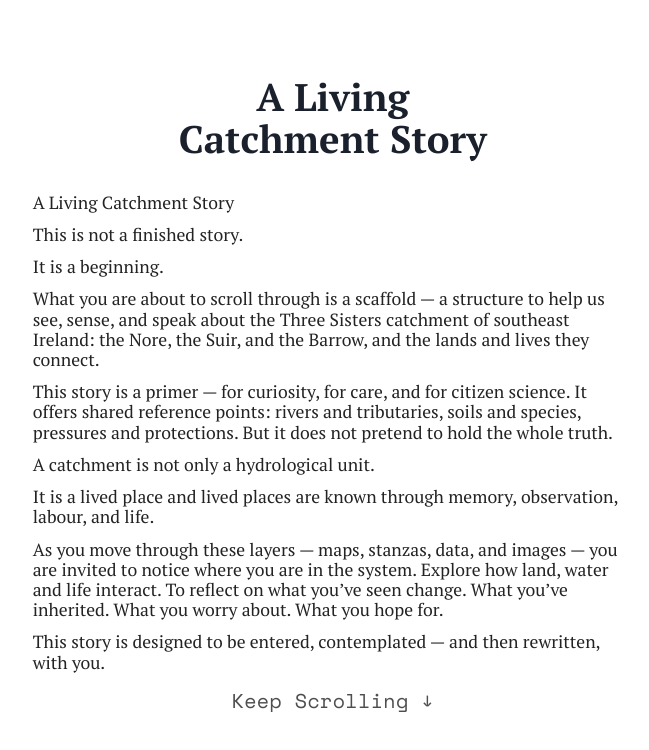
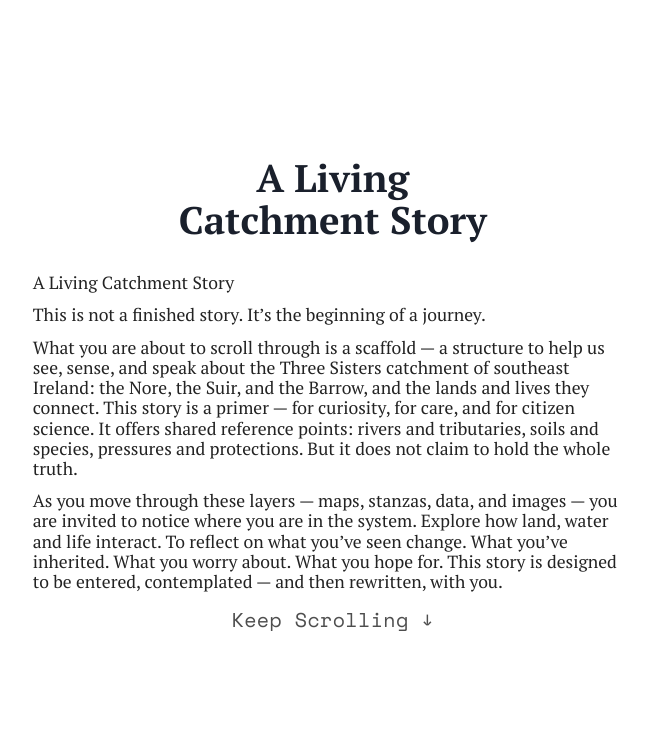
Before and after one commit to proy02/nore-scrollytelling, a SvelteKit app: page / in a window 1280 px wide. Shown: the top 750 px of the page, without its empty margins (50-699 px from the left). Built offline with nearby package versions, Linux system fonts and the light colour scheme.

Commit message:
.intro text edit

```diff
--- a/src/routes/+page.svelte
+++ b/src/routes/+page.svelte
@@ -608,21 +608,18 @@
       <div class="info-panel intro-info-panel">
         <h1>A Living <br>Catchment Story<br></h1>
         <p>A Living Catchment Story</p>
-        <p>This is not a finished story.</p>
-        <p>It is a beginning.</p>
-        <p>What you are about to scroll through is a scaffold — a structure to help us see, sense,
-          and speak about the Three Sisters catchment of southeast Ireland: the Nore, the Suir, and the Barrow,
-          and the lands and lives they connect.</p>
-          <p> This story is a primer — for curiosity, for care, and for citizen science.
-              It offers shared reference points: rivers and tributaries, soils and species,
-              pressures and protections. But it does not pretend to hold the whole truth.</p>
-          <p>A catchment is not only a hydrological unit.</p>
-          <p>It is a lived place and lived places are known through memory, observation, labour, and life.</p>
-          <p>As you move through these layers — maps, stanzas, data, and images — you are invited to notice where
-           you are in the system. Explore how land, water and life interact.  To reflect on what you’ve seen change.
-           What you’ve inherited. What you worry about. What you hope for.</p>
-          <p>This story is designed to be entered, contemplated — and then rewritten, with you.</p>
-
+        <p>This is not a finished story. It’s the beginning of a journey.</p>
+        <p>What you are about to scroll through is a scaffold — a structure to help us see,
+           sense, and speak about the Three Sisters catchment of southeast Ireland: the Nore,
+          the Suir, and the Barrow, and the lands and lives they connect. This story is a primer
+          — for curiosity, for care, and for citizen science. It offers shared reference points:
+          rivers and tributaries, soils and species, pressures and protections.
+          But it does not claim to hold the whole truth.</p>
+        <p>As you move through these layers — maps, stanzas, data, and images — you are invited
+           to notice where you are in the system. Explore how land, water and life interact.
+           To reflect on what you’ve seen change. What you’ve inherited. What you worry about.
+           What you hope for. This story is designed to be entered, contemplated
+           — and then rewritten, with you.</p>
         <p class="keep-scrolling"> Keep Scrolling ↓</p>
       </div>
     </div>
```
